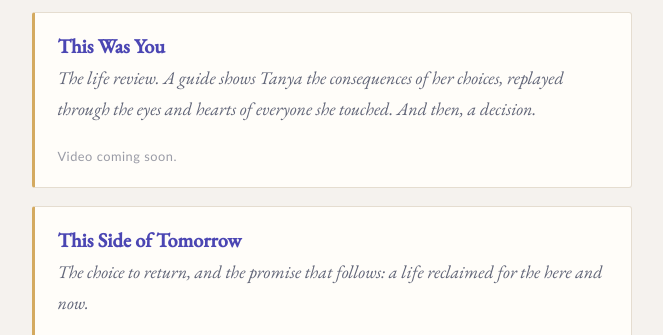
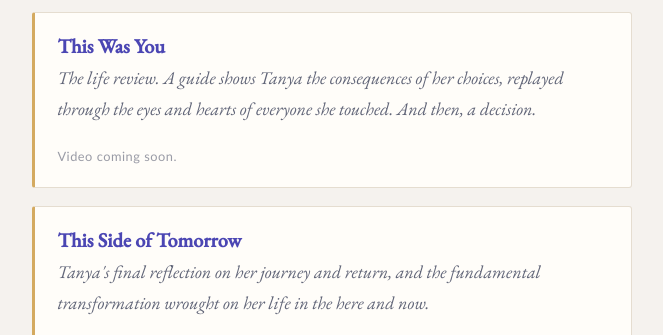
Before and after one commit to CharlesTBetz/5mlowroad, a Jekyll site: the page built from listen.md, in a window 1280 px wide and 900 px high, scrolled down 1969 px, cut to the strip 0-335 px from the top of the window. Shown: the whole strip, without its empty margins (308-971 px from the left). Built offline with Jekyll 4.4.1, drawn with Linux system fonts in a browser that asks for light colours.

Commit message:
Listen: rewrite This Side of Tomorrow description
Co-Authored-By: Claude Opus 4.8 (1M context) <noreply@anthropic.com>
Claude-Session: https://claude.ai/code/session_015cRxXaB5iadv9MAFDv9jfY

```diff
--- a/listen.md
+++ b/listen.md
@@ -23,7 +23,7 @@ description: Watch and listen to songs from Five Minutes on the Low Road, a new
   {% include song-card.html title="Overture &amp; Leaderboard" description="Tanya the Tiger in all her competitive glory. Executive vice president at Pharmatech, gunning for the Chief Marketing Officer position. Steve used to be a friend." youtube="UOYqIwcR6HE" %}
   {% include song-card.html title="Earth Was the Dream" description="On the other side, in a garden where the flowers sing. More real than real… and almost impossible to leave." youtube="06IxhEzTSMs" %}
   {% include song-card.html title="This Was You" description="The life review. A guide shows Tanya the consequences of her choices, replayed through the eyes and hearts of everyone she touched. And then, a decision." %}
-  {% include song-card.html title="This Side of Tomorrow" description="The choice to return, and the promise that follows: a life reclaimed for the here and now." youtube="lYIsLwYX9TA" %}
+  {% include song-card.html title="This Side of Tomorrow" description="Tanya's final reflection on her journey and return, and the fundamental transformation wrought on her life in the here and now." youtube="lYIsLwYX9TA" %}
 </section>
 
 {% include divider.html %}
```
